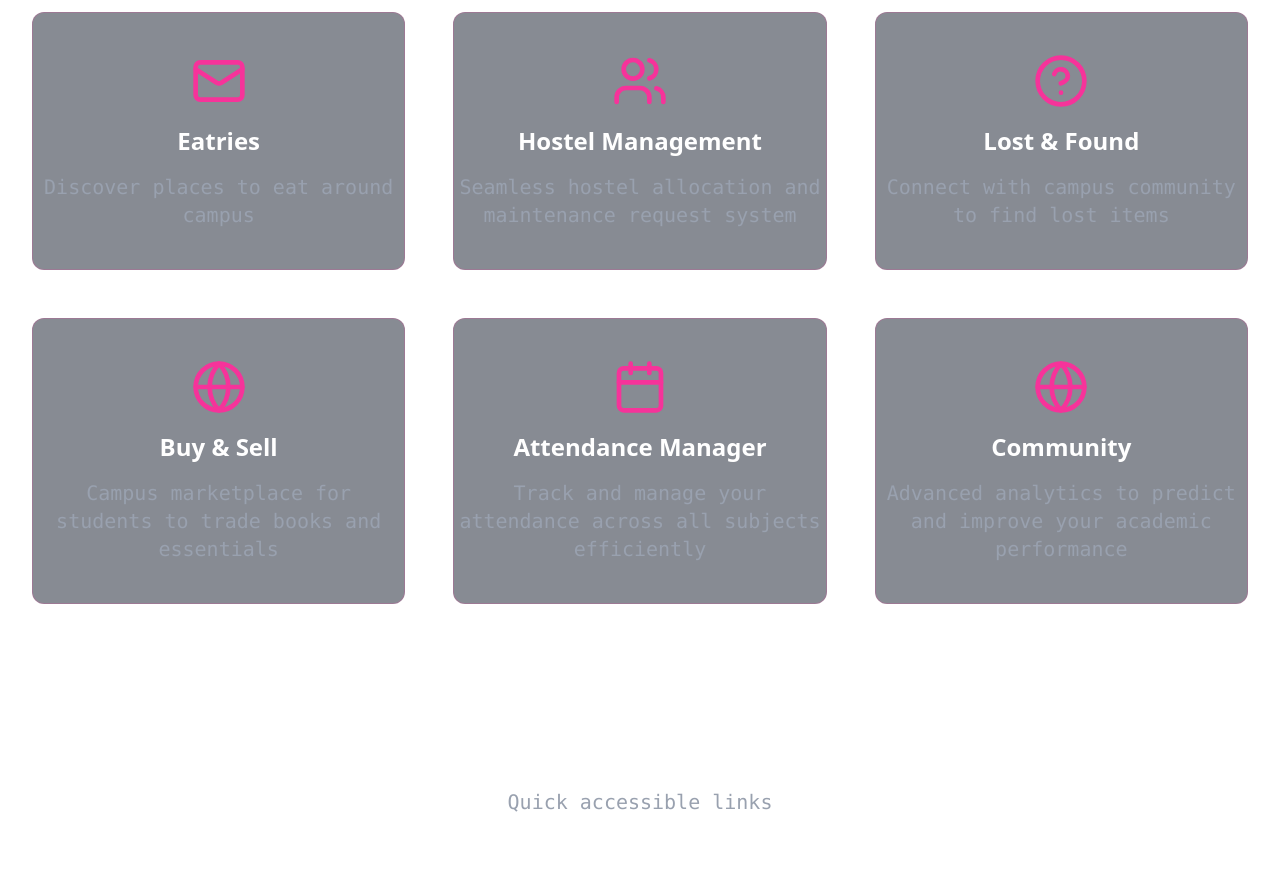
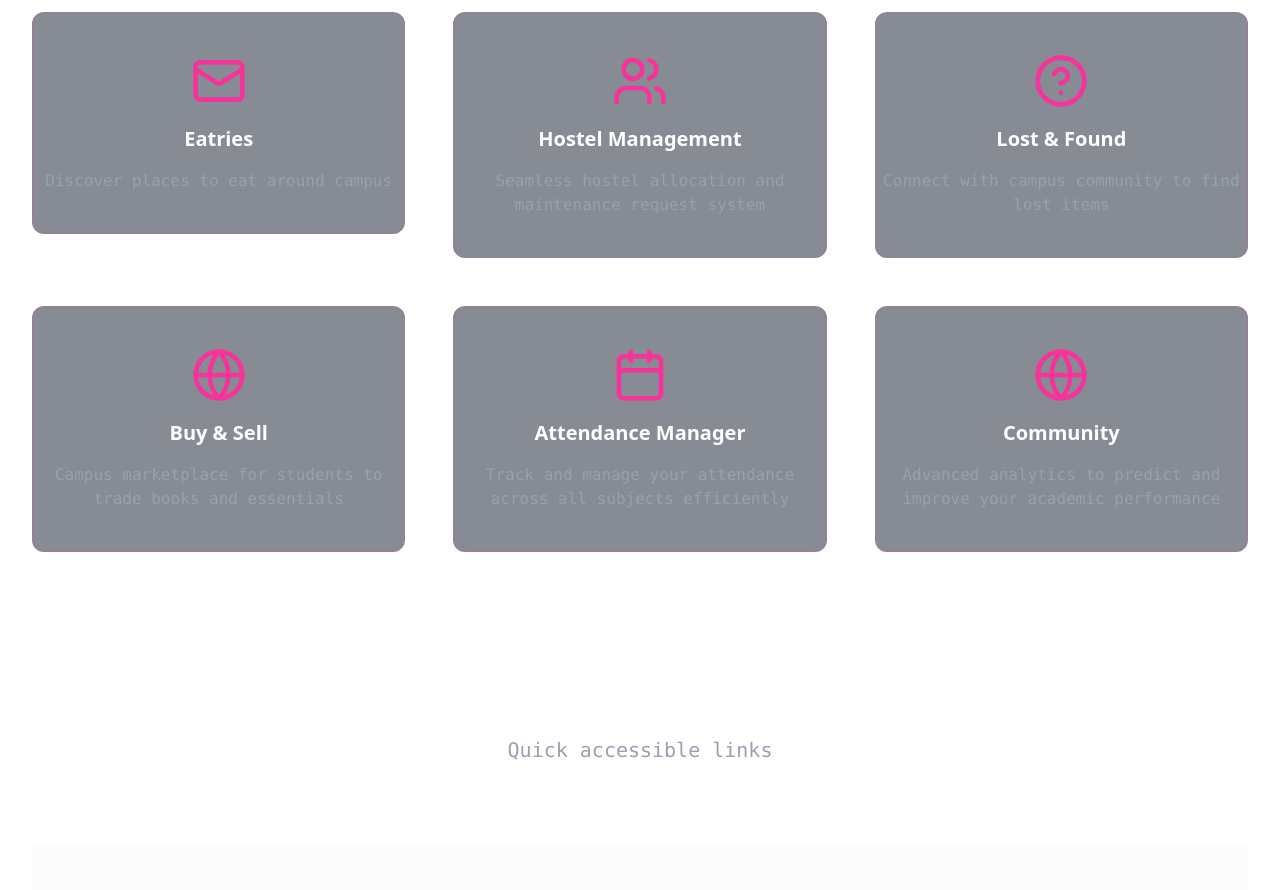
Before and after one commit to singhashish9963/CampusBeacon, a React (Vite) app in the folder client/CampusBeacon/: page / in a window 1280 px wide. Shown: the part 1020-1910 px from the top of the page. Built offline with nearby package versions, Linux system fonts and the light colour scheme; no server answers.

Commit message:
minor changes

```diff
--- a/client/CampusBeacon/src/components/HomePage/FeatureCard.jsx
+++ b/client/CampusBeacon/src/components/HomePage/FeatureCard.jsx
@@ -12,8 +12,8 @@ const FeatureCard = ({ icon: Icon, title, description, href = "/" }) => {
       >
         <div className="flex flex-col items-center text-center space-y-4 pb-10 pt-10">
           <Icon className="h-14 w-25 text-pink-500" />
-          <h3 className="text-xl md:text-2xl font-bold text-white">{title}</h3>
-          <p className="text-m md:text-xl text-gray-400 font-mono">{description}</p>
+          <h3 className="text-l md:text-xl font-bold text-white">{title}</h3>
+          <p className="text-s md:text-l text-gray-400 font-mono">{description}</p>
         </div>
       </motion.div>
     </a>
--- a/client/CampusBeacon/src/main.jsx
+++ b/client/CampusBeacon/src/main.jsx
@@ -2,6 +2,8 @@ import React, { StrictMode } from "react";
 import { createRoot } from "react-dom/client";
 import "./index.css";
 import App from "./App.jsx";
+import Marketplace from "./pages/buyAndSellPage.jsx";
+import LostAndFound from "./pages/lostAndFound.jsx";
 
   createRoot(document.getElementById("root")).render(
     <StrictMode>
--- a/client/CampusBeacon/src/pages/buyAndSellPage.jsx
+++ b/client/CampusBeacon/src/pages/buyAndSellPage.jsx
@@ -140,7 +140,7 @@ const Marketplace = () => {
                   animate={{ y: 0, opacity: 1 }}
                   transition={{ delay: 0.2 }}
                 >
-                  <div className="grid grid-cols-1 md:grid-cols-2 gap-4">
+                  <div className="grid grid-cols-1 gap-4">
                     <input
                       type="text"
                       name="name"
```
